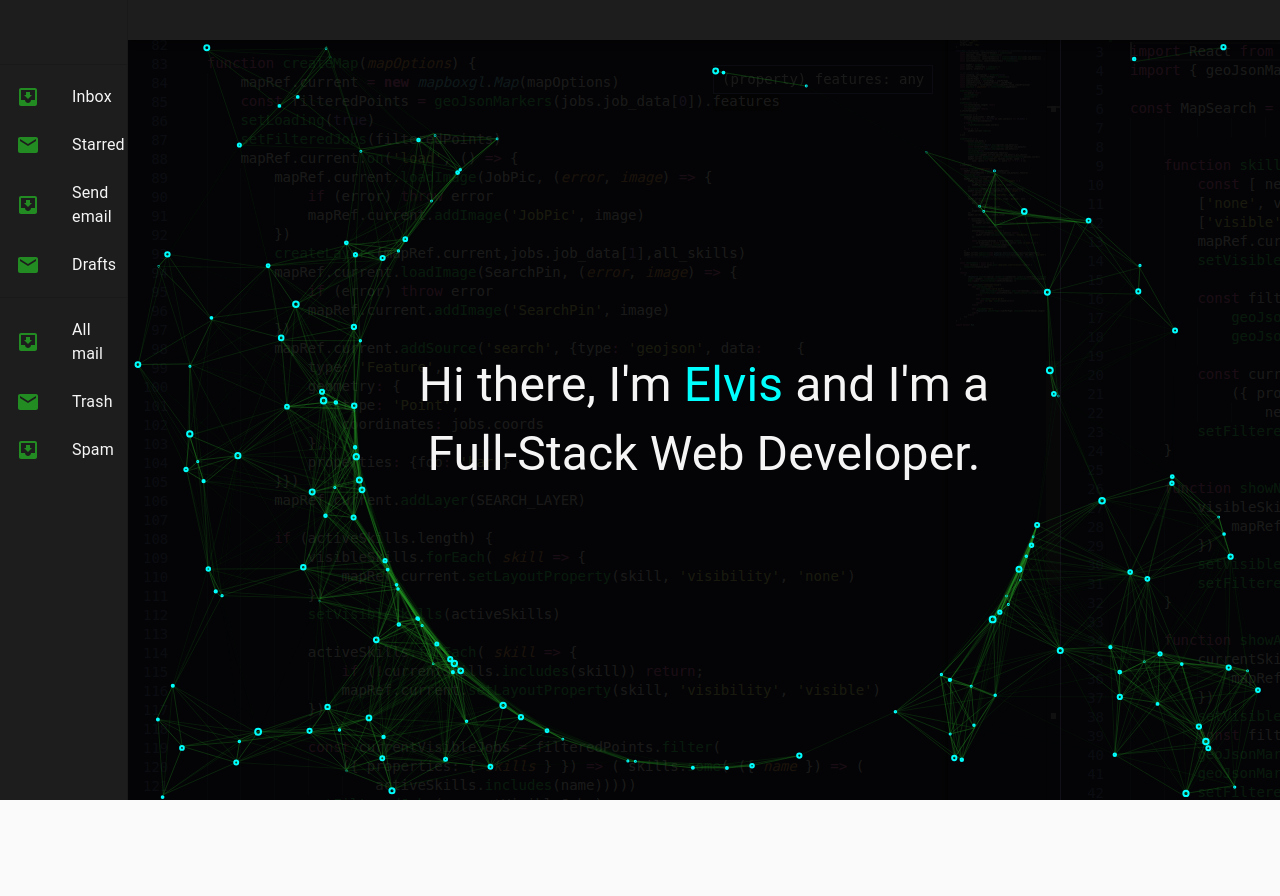
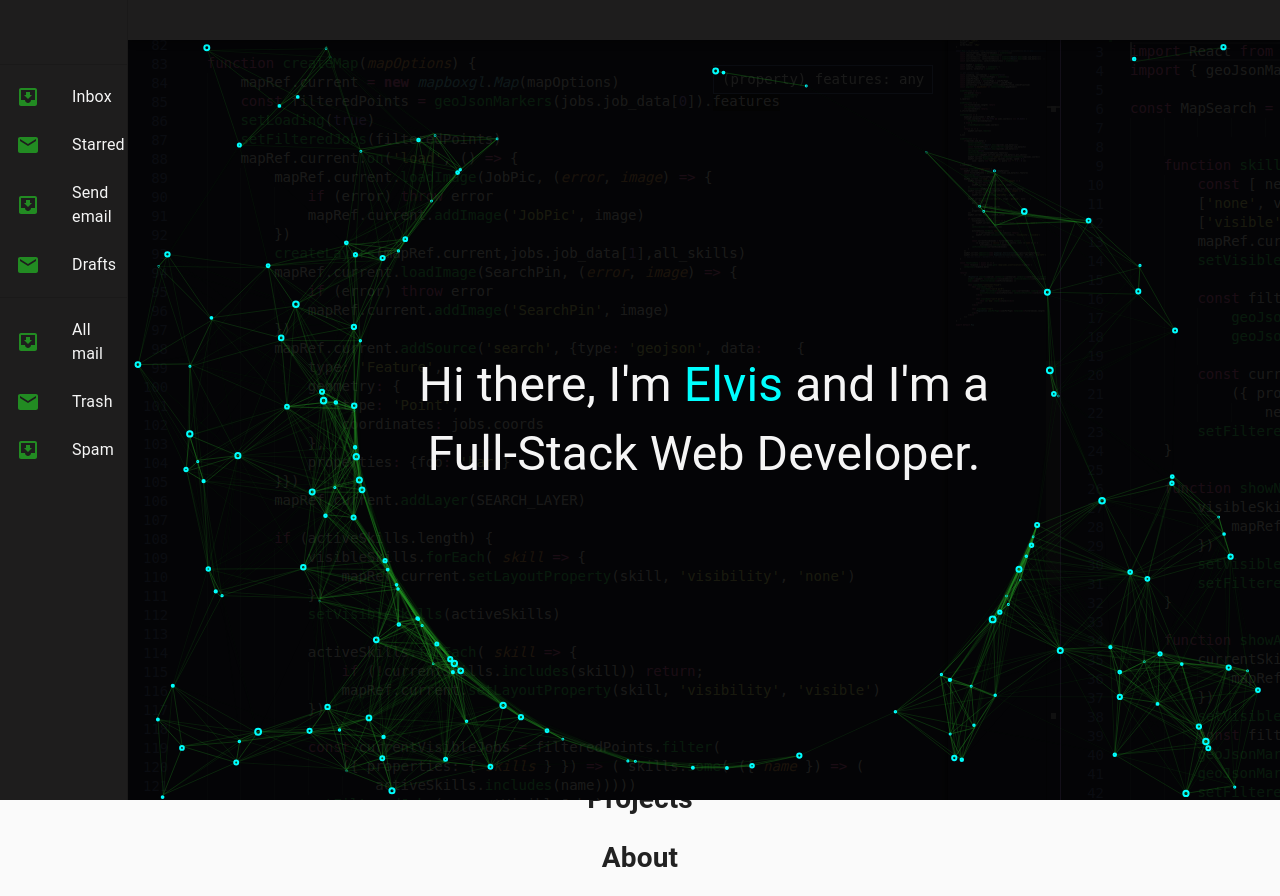
Before and after one commit to ElvisHernandez/Portfolio, a React (Create React App) app: page / in a window 1280 px wide. Before the commit the page ends 800 px from the top, so only its background shows below. Built offline with nearby package versions, Linux system fonts and the light colour scheme.

Commit message:
changed raw percentages to viewport percentages

```diff
--- a/public/index.css
+++ b/public/index.css
@@ -7,8 +7,10 @@ body {
     margin: 0;
 }
 
-#root {
+main {
     /* display: flex; */
+    /* flex-direction: column;  */
     /* background: rgb(14, 13, 13); */
     /* align-items: center; */
+    text-align: center;
 }
--- a/src/App.js
+++ b/src/App.js
@@ -11,8 +11,8 @@ function App() {
 
       <main>
         <Home />
-        {/* <Projects />
-        <About /> */}
+        <Projects />
+        <About />
       </main>
     </>
   );
--- a/src/components/Nav/Nav.jsx
+++ b/src/components/Nav/Nav.jsx
@@ -18,7 +18,7 @@ import Typography from '@material-ui/core/Typography';
 import { makeStyles, useTheme, withStyles } from '@material-ui/core/styles';
 import styles from './Nav.module.css'
 
-const drawerWidth = "10%";
+const drawerWidth = "10vw";
 
 const useStyles = makeStyles((theme) => ({
   root: {
@@ -32,8 +32,8 @@ const useStyles = makeStyles((theme) => ({
   },
   appBar: {
     [theme.breakpoints.up('sm')]: {
-      width: `90%`,
-      height: '5%',
+      width: `90vw`,
+      height: '5vh',
       // marginLeft: drawerWidth,
       background:'#1e1d1d'
     },
--- a/src/pages/Home/Home.module.css
+++ b/src/pages/Home/Home.module.css
@@ -12,11 +12,11 @@
 
     text-align: center;
     /* margin: 0; */
-    position: fixed;
-    right: 0;
-    bottom: 0;
-    height: 95%;
-    width: 90%;
+    position: relative;
+    left: 10vw;
+    top: 5vh;
+    height: 95vh;
+    width: 90vw;
     background: black;
     background-image: url(./ReactCodeOpac.png);
     /* background-repeat: no-repeat; */
@@ -26,7 +26,7 @@
 .intro {
     /* display: inline-block; */
     position: absolute;
-    left: 80%/2;
+    /* left: 80%/2; */
     font-size: 3rem;
     color: whitesmoke;
     /* position: relative; */
--- a/src/pages/Projects/Projects.jsx
+++ b/src/pages/Projects/Projects.jsx
@@ -1,8 +1,9 @@
 import React from 'react';
+import styles from './Projects.module.css'
 
 const Projects = () => {
     return (
-        <h1>Projects</h1>
+        <h1 className={styles.text} >Projects</h1>
     );
 }
 
--- a/src/pages/Projects/Projects.module.css
+++ b/src/pages/Projects/Projects.module.css
@@ -0,0 +1,3 @@
+/* .text {
+    position: relative;
+} */
```
